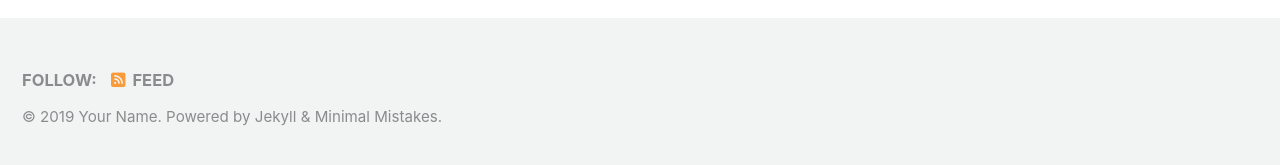
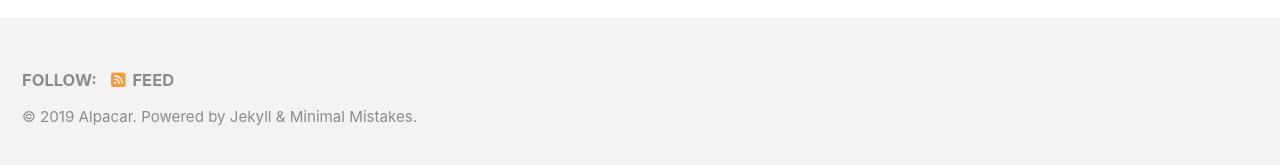
Before and after one commit to AlpacarCC/AlpacarCC.github.io, a Jekyll site: the page built from index.html, in a window 1280 px wide and 900 px high, scrolled down 222 px. Shown: the part 727-892 px from the top of the window. Built offline with Jekyll 4.4.1, drawn with Linux system fonts in a browser that asks for light colours; cached includes are drawn as plain includes; nearby versions of some CDN libraries; the list of posts is cut into pages by our own code.

Commit message:
Update _config.yml

```diff
--- a/_config.yml
+++ b/_config.yml
@@ -19,7 +19,7 @@ locale                   : "en-US"
 title                    : "Alpacar"
 title_separator          : "-"
 subtitle                 : # site tagline that appears below site title in masthead
-name                     : "Your Name"
+name                     : "Alpacar"
 description              : "An amazing website."
 url                      : # the base hostname & protocol for your site e.g. "https://mmistakes.github.io"
 baseurl                  : # the subpath of your site, e.g. "/blog"
```
